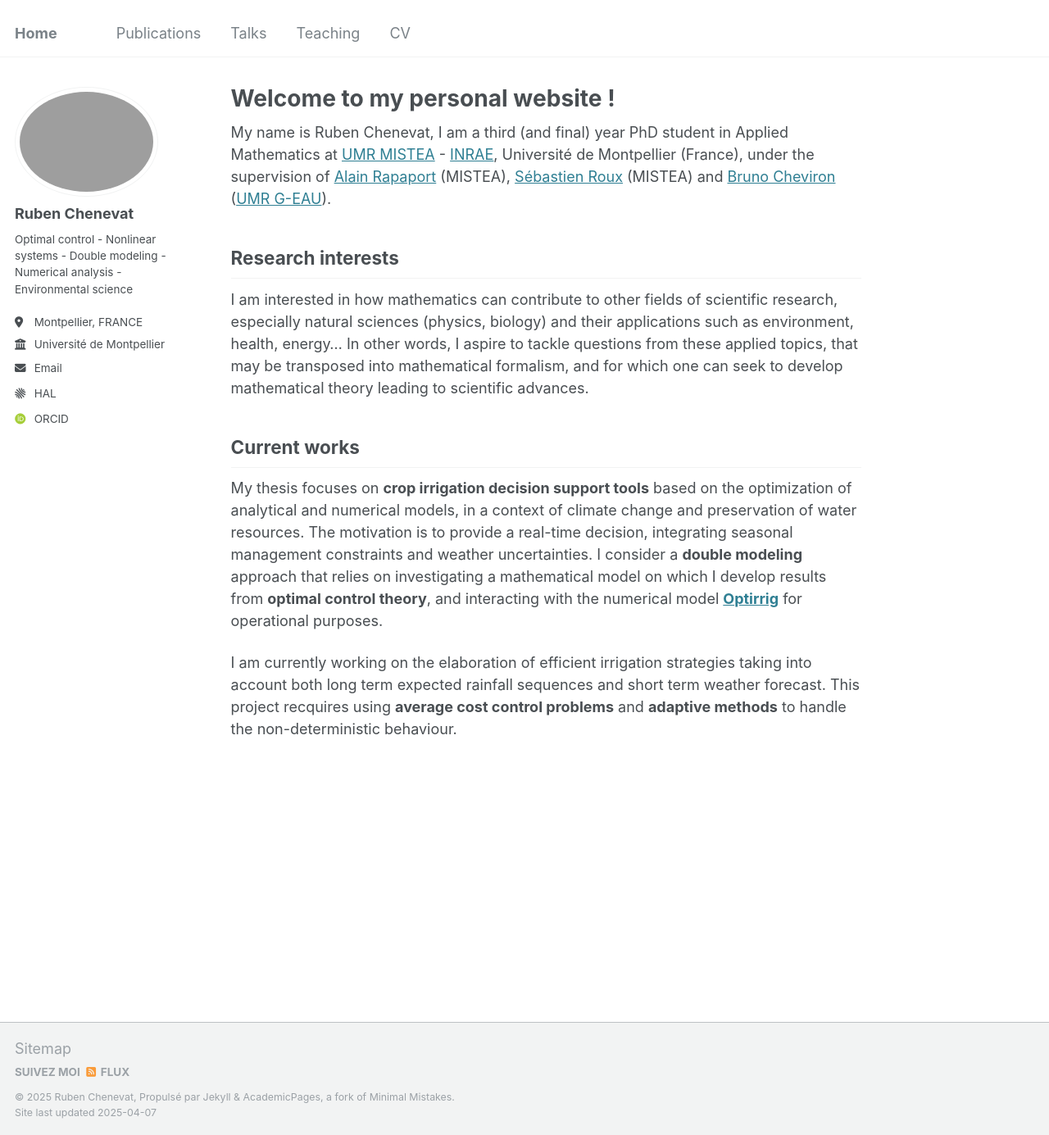
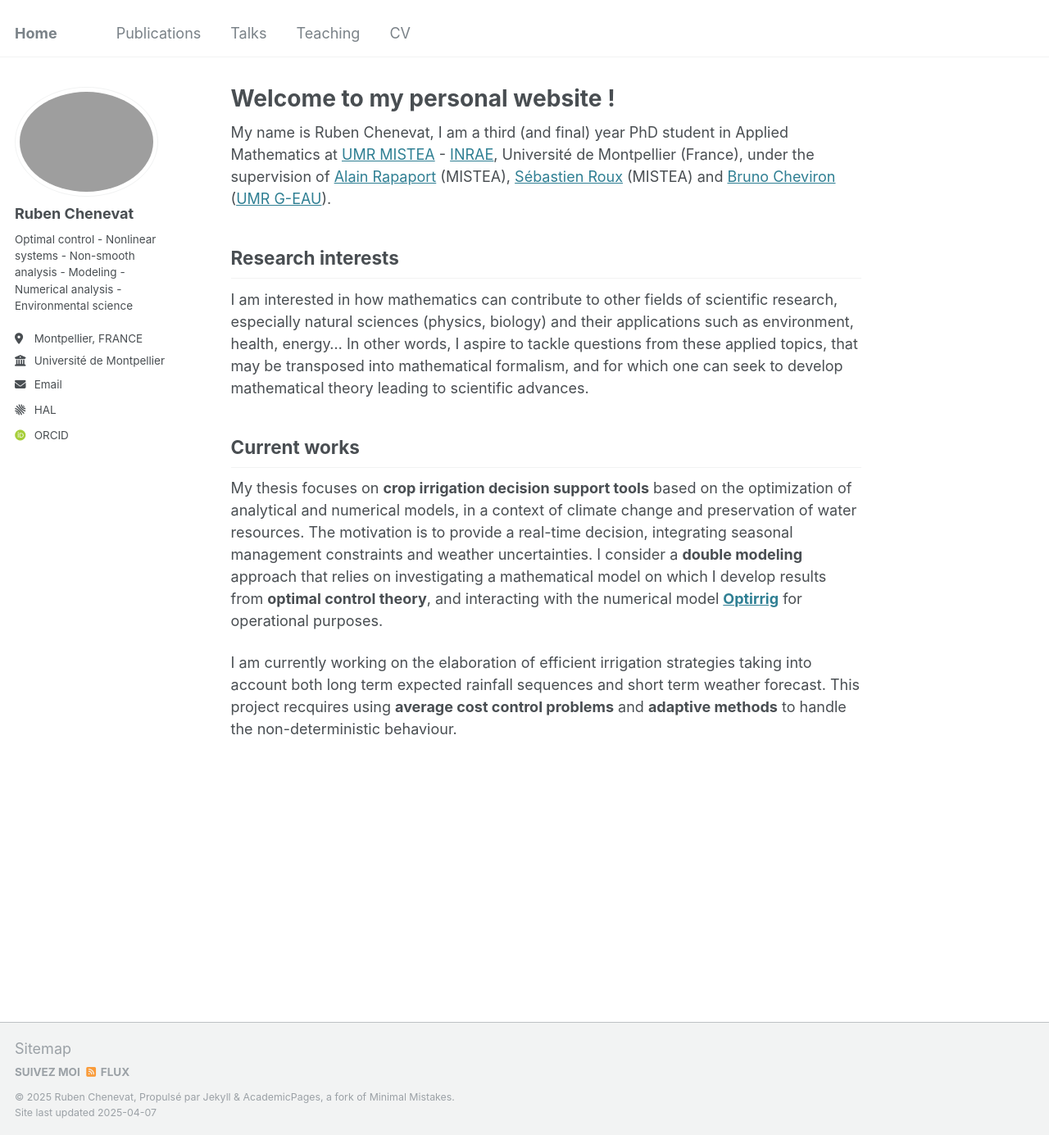
Before and after one commit to rubenchenevat/rubenchenevat.github.io, a Jekyll site: the page built from _pages/about.md, in a window 1280 px wide and 1385 px high. Shown: the whole window at 82% size. Built offline with Jekyll 4.4.1, drawn with Linux system fonts in a browser that asks for light colours; some web fonts are replaced.

Commit message:
Update _config.yml

```diff
--- a/_config.yml
+++ b/_config.yml
@@ -24,7 +24,7 @@ author:
   avatar           : "RubenChenevat.jpeg"
   name             : "Ruben Chenevat"
   pronouns         : # None
-  bio              : "Optimal control - Nonlinear systems - Double modeling - Numerical analysis - Environmental science"
+  bio              : "Optimal control - Nonlinear systems - Non-smooth analysis - Modeling - Numerical analysis - Environmental science"
   location         : "Montpellier, FRANCE"
   employer         : "Université de Montpellier"
   uri              : # URL
```
